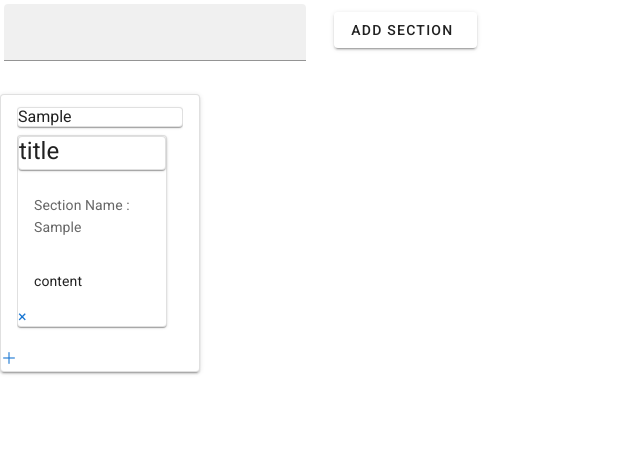
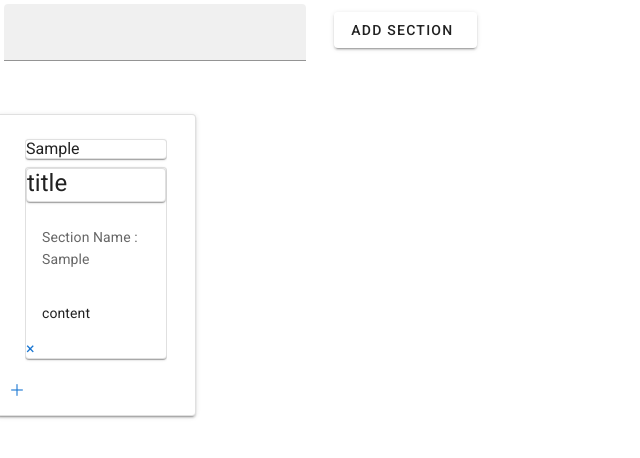
Before and after one commit to setodeve/TaskManegementApp, a Vue app: page / in a window 1280 px wide. Both pictures are taken after typing "Sample" into the empty fields and a click on the button "ADD SECTION". Shown: the top 458 px of the page, without its empty margins (0-640 px from the left). Built offline with nearby package versions, Linux system fonts and the light colour scheme.

Commit message:
Add Task

```diff
--- a/src/components/SectionComponents.vue
+++ b/src/components/SectionComponents.vue
@@ -27,10 +27,12 @@
         </v-btn>
       </v-col>
     </v-row>
-    <div v-for="(section, parent_index) in Sections" :key="parent_index">
+    <v-row>
+      <div v-for="(section, parent_index) in Sections" :key="parent_index">
       <v-card
         max-width="200"
         outlined
+        class="pa-3 ma-2"
         elevation="2"
       >
         <v-list-item three-line>
@@ -52,10 +54,10 @@
           </v-list-item-content>
 
         </v-list-item>
-      <a @click="AddTodo(parent_index)" class="btn btn-primary mt-2">＋</a>
+        <TaskNewComponents :Sections="Sections" :parent_index="parent_index" @AddTodo="AddTodo"/>
       </v-card>
-    <TaskNewComponents :section="section" :index="index"/>
     </div>
+    </v-row>
   </div>
 </template>
 
--- a/src/components/TaskNewComponents.vue
+++ b/src/components/TaskNewComponents.vue
@@ -1,12 +1,12 @@
 <template>
   <div>
-
+      <a @click="NewTask()" class="btn btn-primary mt-2">＋</a>
   </div>
 </template>
 
 <script>
   export default {
-    props: ["section", "index"],
+    props: ["Sections", "parent_index"],
     name: 'TaskNewComponents',
     data() {
       return{
@@ -14,7 +14,9 @@
       };
     },
     methods:{
-
-    },
+      NewTask(){
+        this.$emit('AddTodo',this.parent_index)
+      }
+    }
   }
 </script>
```
